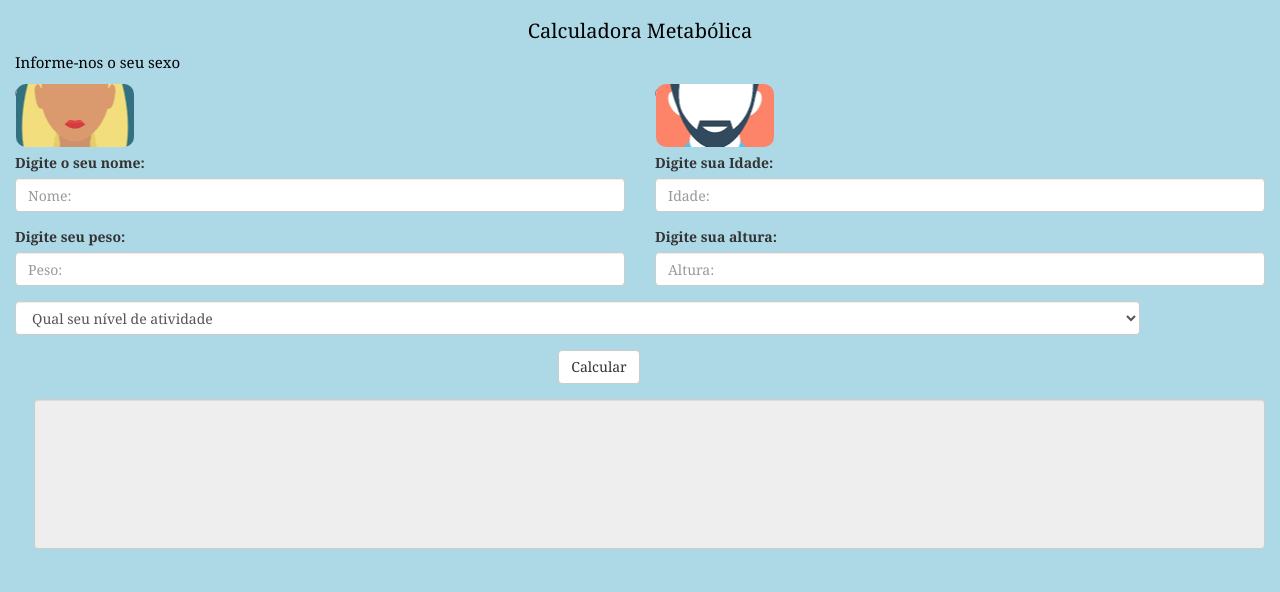
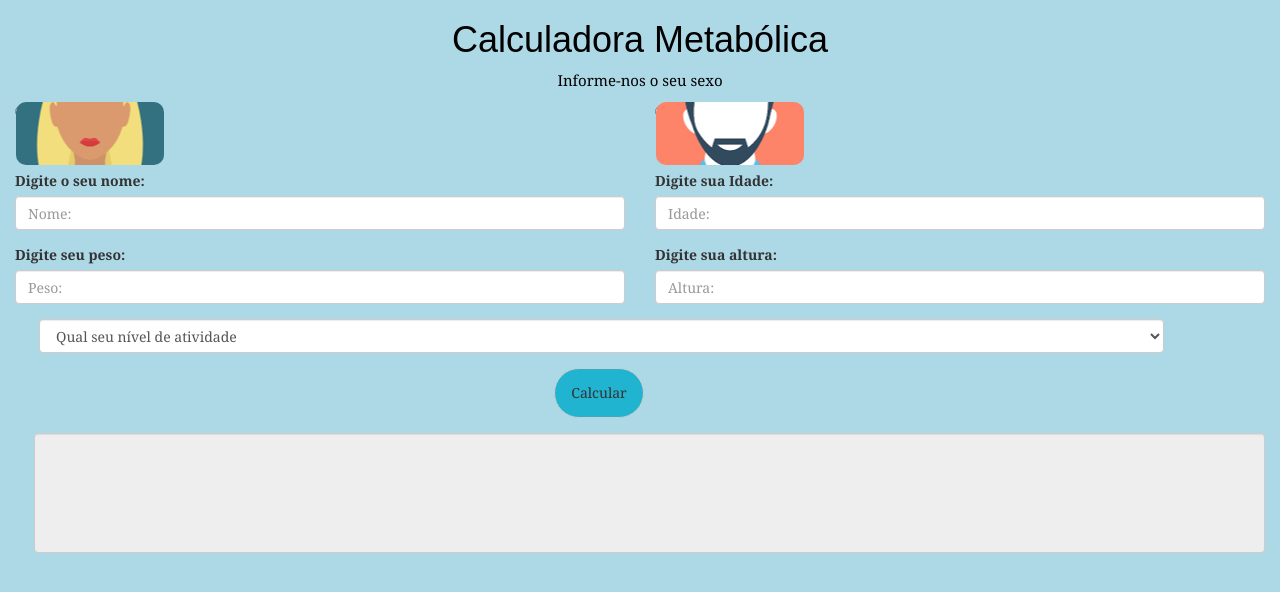
Before and after one commit to VicMartins/ProjetoVicPedro, a website: page www/index.html in a window 1280 px wide. Drawn offline with Linux system fonts and the light colour scheme.

Commit message:
CSS alterado e correção de javascript

```diff
--- a/www/components/acao.js
+++ b/www/components/acao.js
@@ -22,6 +22,7 @@ $(document).on("click","#calcular",function(){
    sexomasculino = $("input[id = 'homem']:checked").val();
    nivel = $("#nivelAtividade").val();
 
+   altura = altura * 100;
 
   if(sexomasculino == 'masculino'){
 
--- a/www/css/style.css
+++ b/www/css/style.css
@@ -1,16 +1,24 @@
 /**/
 
+
+
+
+#calcular{
+   background-color:  #21b4d0;
+   border-radius: 30px;
+   width: 90px;
+   height: 50px;
+   text-align: center;
+}
 h1{
   color: black;
-  font-family: Georgia, 'Times New Roman', Times, serif;
+  font-family: fantasy;
   text-align: center;
-  font-size: 20px;
 
 }
 p{
   color: black;
-  text-align: left;
-  font-family:Georgia, 'Times New Roman', Times, serif;
+  text-align: center;
   font-size:15px;
 
 }
@@ -27,7 +35,7 @@ div.botao{
 }
 input#visor{
  width: 100%;
- height: 150px;
+ height: 120px;
  font-size: 50px;
  text-align: center;
 }
@@ -43,6 +51,9 @@ img{
 }
 .btn{
   margin-left: 43px ;
+}
+#nivelAtividade{
+  margin-left: 3vh;
 }
 
 //Radio button
@@ -67,7 +78,7 @@ ul{
   float: left;
   height: 70px;
   position: relative;
-  width: 120px;
+  width: 150px;
 
 }
 
@@ -92,6 +103,7 @@ ul{
 .homem label {
   background-image: url(imagens/homen1.png);
   border-radius: 10px;
+
 }
 
 .mulher label {
@@ -100,10 +112,13 @@ ul{
 }
 .sexo-metodo input:focus + label {
   outline: 2px dotted #21b4d0;
+   border-radius: 0px;
 
 }
 .sexo-metodo input:checked + label {
   outline: 4px solid #21b4d0;
+   border-radius: 0px;
+
 }
 .sexo-metodo input:checked + label:after {
   background: url(checked.png);
--- a/www/index.html
+++ b/www/index.html
@@ -109,6 +109,12 @@
       </div>
     </div>
 
+    <div class="row">
+      <div class="col-xs-12">
+        <h2></h2>
+      </div>
+    </div>
+
 
 
   </div>
```
